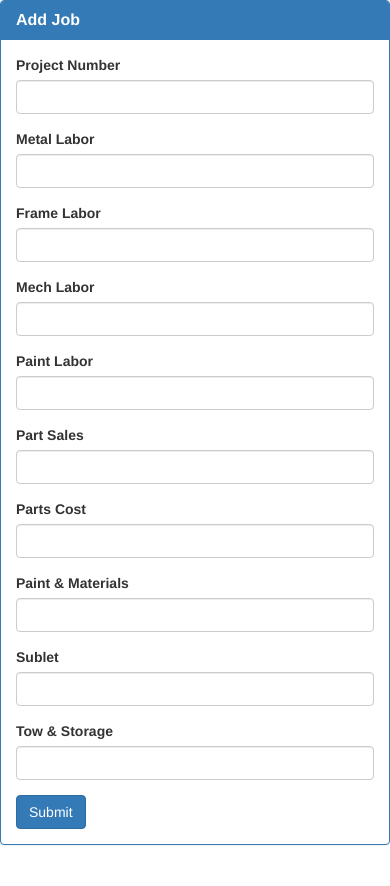
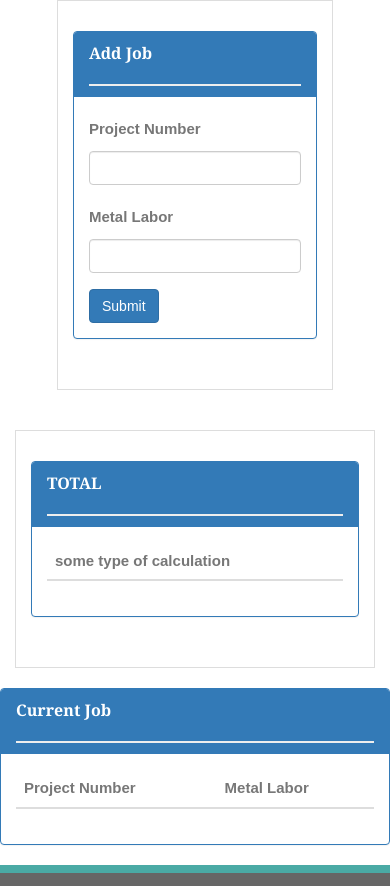
Before and after one commit to ait530/Body-Shop-Profits-Loss, a PHP site: page / in a window 390 px wide; the page is wider, and only the part inside the window is pictured. Shown: the top 886 px of that part. Run offline with PHP 8.4, Linux system fonts and the light colour scheme; lists and menus that the app fills with data are empty; some libraries are stand-ins or nearby versions.

Commit message:
pushing up some changes

```diff
--- a/assets/logic.js
+++ b/assets/logic.js
@@ -1,10 +1,101 @@
+/* global firebase moment */
+// Steps to complete:
 
-  // Initialize Firebase
-  var config = {
-    apiKey: "AIzaSyAkteqISUm9sVzibyuHXcpfMtsFku141Vk",
-    authDomain: "body-shop-group-project.firebaseapp.com",
-    databaseURL: "https://body-shop-group-project.firebaseio.com",
-    storageBucket: "body-shop-group-project.appspot.com",
-    messagingSenderId: "761861202614"
-  };
-  firebase.initializeApp(config);
+// 1. Initialize Firebase
+// 2. Create button for adding new employees - then update the html + update the database
+// 3. Create a way to retrieve employees from the employee database.
+// 4. Create a way to calculate the months worked. Using difference between start and current time.
+//    Then use moment.js formatting to set difference in months.
+// 5. Calculate Total billed
+
+// 1. Initialize Firebase
+var config = {
+   	apiKey: "AIzaSyDyS6-PlzGVgp1Fyfr0Qn8bcGHICyEDiPM",
+	authDomain: "autoshop-project.firebaseapp.com",
+	databaseURL: "https://autoshop-project.firebaseio.com",
+	storageBucket: "autoshop-project.appspot.com",
+	messagingSenderId: "92989190932"
+};
+
+firebase.initializeApp(config);
+
+var carJobs = [];
+
+function getSumLaborWork() {
+	var metalLaborSum = 0;
+
+	for (var i = 0; i < carJobs.length; i++) {
+		carJobs[i].metalLabor
+		metalLaborSum.attr(projMetalLabor)
+	}
+}
+var database = firebase.database();
+
+// 2. Button for adding Employees
+$("#add-job-btn").on("click", function(event) {
+  event.preventDefault();
+
+  // Grabs user input
+  	var projNumb = $("#projNumb-input").val().trim();
+	var projMetalLabor = $("#metalLabor-input").val().trim();
+	// var projFrameLabor = $("#frameLabor-input").val().trim();
+	// var projMechLabor = $("#mechLabor-input").val().trim();
+	// var projPaintLabor = $("#paintLabor-input").val().trim();
+	// var projPartSales = $("#partSales-input").val().trim();
+	// var projPartsCost = $("#partsCost-input").val().trim();
+	// var projPaintAndMaterial = $("#paintAndMaterial-input").val().trim();
+	// var projSublet = $("#sublet-input").val().trim();
+	// var projTowAndStorage = $("#towAndStorage-input").val().trim();
+
+  // Creates local "temporary" object for holding employee data
+  	var newCarJob = {
+        projectNumber: projNumb,
+        metalLabor: projMetalLabor,
+        // frameLabor: projFrameLabor,
+        // mechLabor: projMechLabor,
+        // paintLabor: projPaintLabor,
+        // partSales: projPartSales,
+        // partsCost: projPartsCost,
+        // paintAndMaterial: projPaintAndMaterial,
+        // sublet: projSublet,
+        // towAndStorage: projTowAndStorage
+    }
+
+  // Uploads employee data to the database
+  database.ref().push(newCarJob);
+
+  // Logs everything to console
+  console.log(newCarJob.projectNumber);
+  console.log(newCarJob.metalLabor);
+
+
+  // Clears all of the text-boxes
+  $("#projNumb-input").val("");
+  $("#metalLabor-input").val("");
+
+  // Prevents moving to new page
+  return false;
+});
+
+// 3. Create Firebase event for adding employee to the database and a row in the html when a user adds an entry
+database.ref().on("child_added", function(childSnapshot, prevChildKey) {
+
+  console.log(childSnapshot.val());
+
+  // Store everything into a variable.
+  var projNumb = childSnapshot.val().projectNumber;
+  var projMetalLabor = childSnapshot.val().metalLabor;
+
+
+  // Employee Info
+  console.log(projNumb);
+  console.log(projMetalLabor);
+
+
+  // // Calculate the total billed rate
+  // var empBilled = empMonths * empRate;
+  // console.log(empBilled);
+  debugger;
+  // Add each train's data into the table
+  $("#employee-table").append("<tr><td>" + projNumb + "</td><td>" + projMetalLabor + "</td></tr>");
+});
--- a/assets/style.css
+++ b/assets/style.css
@@ -3,7 +3,7 @@ body {
   font-size: 18px;
   color: #777;
   line-height: 34px;
-  background: url("../images/concrete_seamless.png");
+/*  background: url("../images/concrete_seamless.png");*/
 }
 * {
   box-sizing: border-box;
--- a/index.html
+++ b/index.html
@@ -3,9 +3,12 @@
 <head>
   <meta charset="UTF-8">
     <title>Contact | Linh Nguyen</title>
-    <!-- <link rel="stylesheet" type="text/css" href="assets/css/resets.css"> -->
+    <!-- Bootstrap -->
     <link rel="stylesheet" href="https://maxcdn.bootstrapcdn.com/bootstrap/3.3.6/css/bootstrap.min.css">
-    <link rel="stylesheet" type="text/css" href="assets/css/style.css">
+    <!-- Jquery -->
+    <script src="https://code.jquery.com/jquery-3.1.1.min.js"></script>
+    <!-- Style -->
+    <link rel="stylesheet" type="text/css" href="assets/style.css">
 </head>
 <body>
     <div class="row">
@@ -22,14 +25,14 @@
                         <!-- Entry Form -->
                         <form>
                           <div class="form-group">
-                            <label for="employee-name-input">Project Number</label>
+                            <label for="projNumb-input">Project Number</label>
                             <input class="form-control" id="projNumb-input" type="number">
                           </div>
                           <div class="form-group">
-                            <label for="start-input">Metal Labor</label>
+                            <label for="metalLabor-input">Metal Labor</label>
                             <input class="form-control" id="metalLabor-input" type="number">
                           </div>
-                          <div class="form-group">
+<!--                           <div class="form-group">
                             <label for="rate-input">Frame Labor</label>
                             <input class="form-control" id="frameLabor-input" type="number">
                           </div>
@@ -60,7 +63,7 @@
                           <div class="form-group">
                             <label for="rate-input">Tow & Storage</label>
                             <input class="form-control" id="towAndStorage-input" type="number">
-                          </div>
+                          </div> -->
                           <button class="btn btn-primary" id="add-job-btn" type="submit">Submit</button>
                         </form>
                       </div>
@@ -68,17 +71,26 @@
                 </div>
               </section>
             </div>
-            <div class="col-md-12">
+          </div>
+        </div>
+    <div class="col-md-6">
       <section class="sidebar">
         <div id="connect">
           <div class="row">
-                      <h2>TOTAL</h2>
+            <div class="panel panel-primary">
+              <div class="panel-heading">
+                <h3 class="panel-title"><strong>TOTAL</strong></h3>
               </div>
-                    <div class="row">
-
-                      <a href="https://github.com/linhng15"><img src="assets/images/github.png" class="social" alt="GitHub" /></a>
-                      <a href="https://www.linkedin.com/in/linh-nguyen-a33444129/"><img src="assets/images/linkedin.png" class="social" alt="LinkedIn" /></a>
-                      <a href="http://stackoverflow.com/"><img src="assets/images/stackoverflow-square-shadow-social-media.png" class="social" alt="Stack Overflow" /></a>
+              <div class="panel-body">
+                <table class="table table-hover" id='calculation-table'>
+                  <thead>
+                    <tr>
+                      <th>some type of calculation</th>
+                    </tr>
+                  </thead>
+                </table>
+              </div>
+            </div>
           </div>
         </div>
       </section>
@@ -95,21 +107,18 @@
               <table class="table table-hover" id='employee-table'>
                 <thead>
                   <tr>
-                    <th>Employee Name</th>
-                    <th>Role</th>
+                    <th>Project Number</th>
                     <th>Metal Labor</th>
-                    <th>Frame Labor</th>
+                    <!-- <th>Frame Labor</th>
                     <th>Mech Labor</th>
                     <th>Paint Labor</th>
                     <th>Part Sales</th>
                     <th>Parts Cost</th>
                     <th>Paint & Materials</th>
                     <th>Sublet</th>
-                    <th>Tow & Storage</th>
+                    <th>Tow & Storage</th>      -->
                   </tr>
                 </thead>
-                <tbody>
-                </tbody>
               </table>
             </div>
           </div>
@@ -120,9 +129,8 @@
           Copyright &copy; 2017 Linh Nguyen
         </div>
     </footer>
-  <!-- jQuery -->
+  <!-- firebase -->
   <script src="https://www.gstatic.com/firebasejs/3.7.1/firebase.js"></script>
-  <script src="https://code.jquery.com/jquery.js"></script>
-  <script type="number/javascript" src="assets/logic.js"></script>
+  <script type="text/javascript" src="assets/logic.js"></script>
  </body>
 </html>
```
Lines whose indentation alone changed are shown as unchanged.
